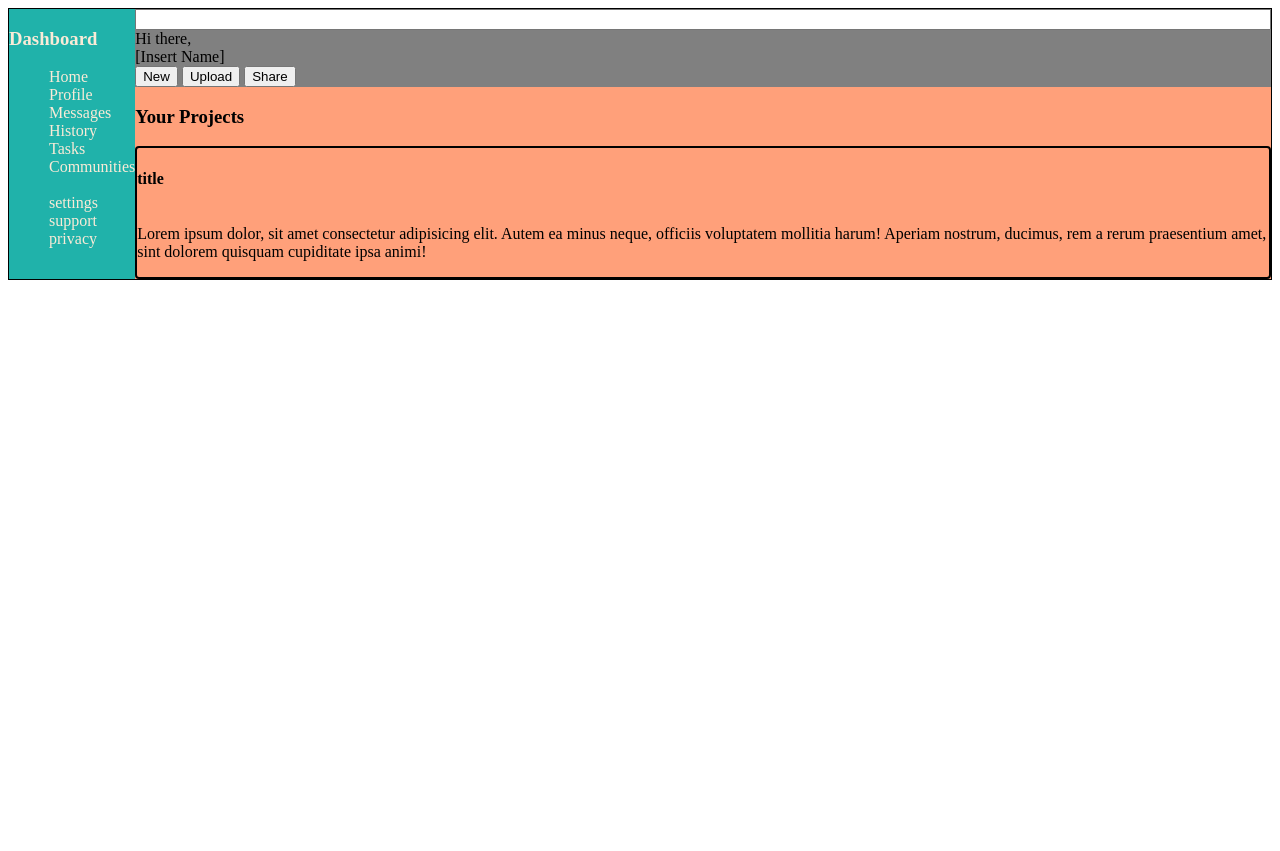
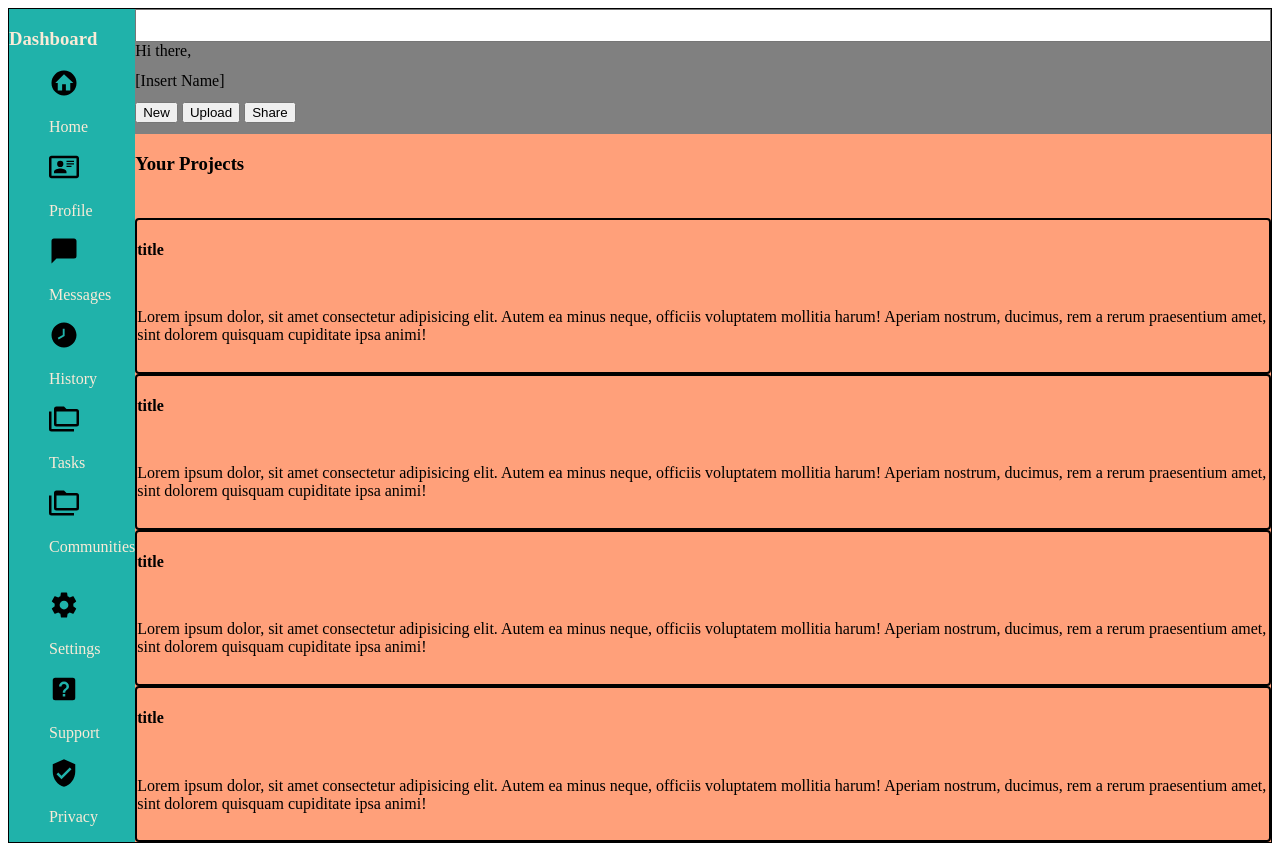
Before and after one commit to jbaldwin0/odin-admin-dashboard, a plain HTML site: page index.html in a window 1280 px wide. Before the commit the page ends 800 px from the top, so only its background shows below. Drawn offline with Linux system fonts and the light colour scheme.

Commit message:
Set svg graphics for dashboard options

```diff
--- a/css/style.css
+++ b/css/style.css
@@ -32,6 +32,11 @@ main {
     grid-row: 3 / 8;
 }
 
+.svg {
+    height: 30px;
+    width: 30px;
+}
+
 .project {
     border: 2px solid black;
     border-radius: 4px;
--- a/index.html
+++ b/index.html
@@ -22,16 +22,43 @@
     <nav>
         <h3>Dashboard</h3>
         <ul>
-            <li>Home</li>
-            <li>Profile</li>
-            <li>Messages</li>
-            <li>History</li>
-            <li>Tasks</li>
-            <li>Communities</li>
+            <li>
+                <img class="svg" src="./img/home-circle.svg" alt="Home">
+                <p>Home</p>
+            </li>
+            <li>
+                <img class="svg" src="./img/card-account-details-outline.svg" alt="Profile">
+                <p>Profile</p>
+            </li>
+            <li>
+                <img class="svg" src="./img/message.svg" alt="Messages">
+                <p>Messages</p>
+            </li>
+            <li>
+                <img src="./img/clock-time-eight.svg" alt="History" class="svg">
+                <p>History</p>
+            </li>
+            <li>
+                <img src="./img/folder-multiple-outline.svg" alt="Tasks" class="svg">
+                <p>Tasks</p>
+            </li>
+            <li>
+                <img src="./img/folder-multiple-outline.svg" alt="Communities" class="svg">
+                <p>Communities</p>
+            </li>
             <br>
-            <li>settings</li>
-            <li>support</li>
-            <li>privacy</li>
+            <li>
+                <img src="./img/cog.svg" alt="settings" class="svg">
+                <p>Settings</p>
+            </li>
+            <li>
+                <img src="./img/help-box.svg" alt="Support" class="svg">
+                <p>Support</p>
+            </li>
+            <li>
+                <img src="./img/shield-check.svg" alt="Privacy" class="svg">
+                <p>Privacy</p>
+            </li>
         </ul>
     </nav>
     <main>
@@ -45,7 +72,36 @@
                 ducimus, rem a rerum praesentium amet, sint dolorem
                 quisquam cupiditate ipsa animi!
             </p>
-
+        </div>
+        <div class="project">
+            <h4>title</h4>
+            <p>
+                Lorem ipsum dolor, sit amet consectetur
+                adipisicing elit. Autem ea minus neque,
+                officiis voluptatem mollitia harum! Aperiam nostrum,
+                ducimus, rem a rerum praesentium amet, sint dolorem
+                quisquam cupiditate ipsa animi!
+            </p>
+        </div>
+        <div class="project">
+            <h4>title</h4>
+            <p>
+                Lorem ipsum dolor, sit amet consectetur
+                adipisicing elit. Autem ea minus neque,
+                officiis voluptatem mollitia harum! Aperiam nostrum,
+                ducimus, rem a rerum praesentium amet, sint dolorem
+                quisquam cupiditate ipsa animi!
+            </p>
+        </div>
+        <div class="project">
+            <h4>title</h4>
+            <p>
+                Lorem ipsum dolor, sit amet consectetur
+                adipisicing elit. Autem ea minus neque,
+                officiis voluptatem mollitia harum! Aperiam nostrum,
+                ducimus, rem a rerum praesentium amet, sint dolorem
+                quisquam cupiditate ipsa animi!
+            </p>
         </div>
 
     </main>
```
Also changed, not shown: img/account-group.svg (added), img/card-account-details-outline.svg (added), img/clock-time-eight.svg (added), img/cog.svg (added), img/folder-multiple-outline.svg (added), img/help-box.svg (added), img/home-circle.svg (added), img/message.svg (added), img/shield-check.svg (added).
